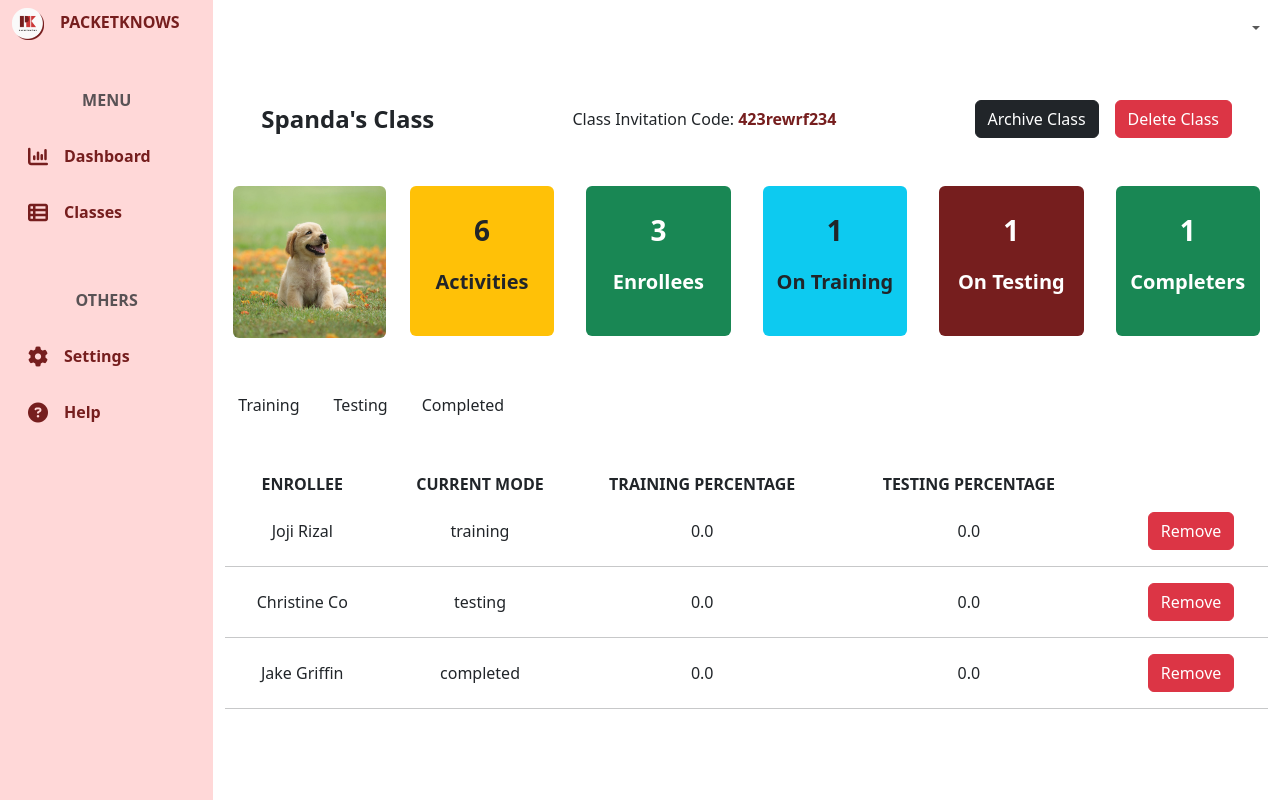
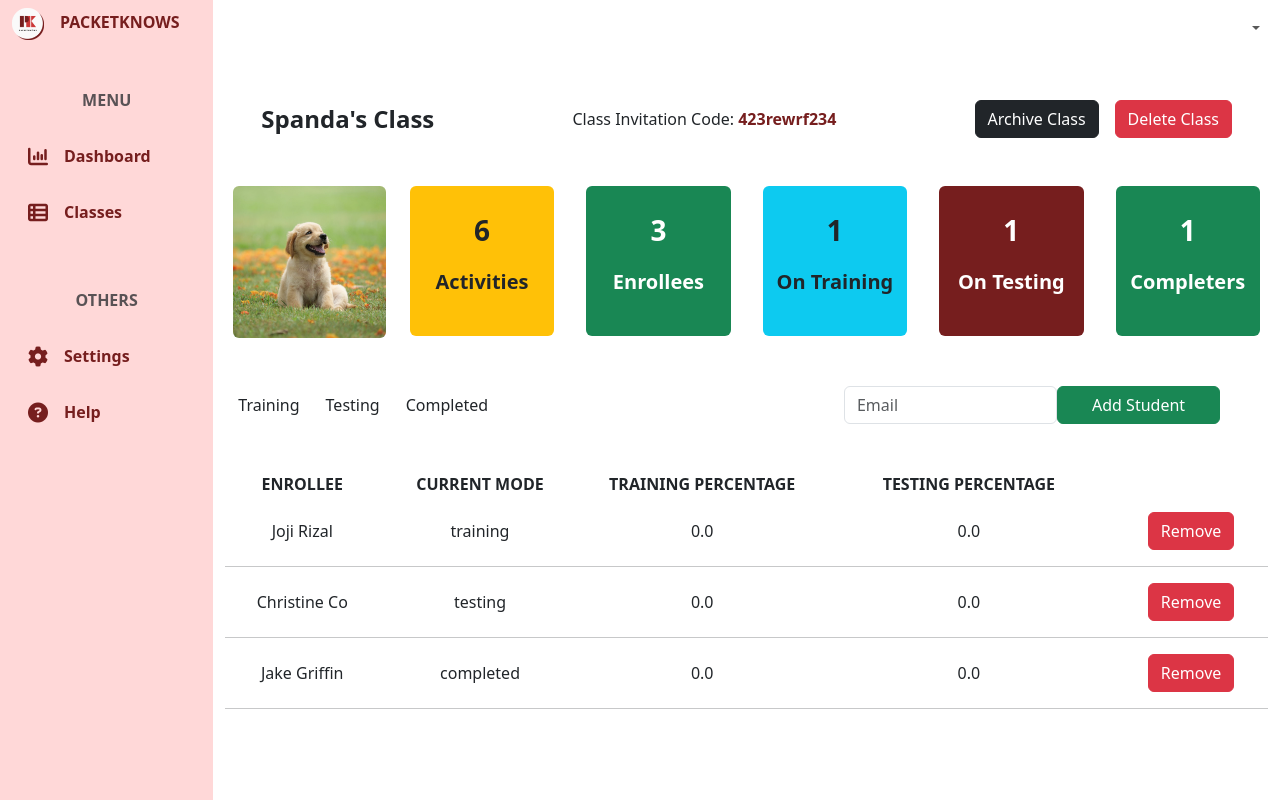
Before and after one commit to ralpkendall-tsu/PacketKnows-2, a Django app: page /classroom/class-dashboard/27/ in a window 1280 px wide. Run offline with Django 4.2, Linux system fonts and the light colour scheme; data comes from the database, SQL or seed files in the repository; both versions use the stored data as it was after the commit; some libraries are stand-ins or nearby versions.

Commit message:
Instructor: Add student enrolled by email

```diff
--- a/classroom/urls.py
+++ b/classroom/urls.py
@@ -18,4 +18,5 @@ urlpatterns = [
     path('delete-class/<int:classID>/', ClassroomViews.DeleteClassView, name='deleteClass'),
     path('remove-student/<int:classID>/<int:userID>', ClassroomViews.RemoveStudentView, name='removeStudent'),
     path('get-students/<int:classroomID>/<str:status>/', ClassroomViews.GetStudentsView, name='getStudents'),
+    path('enroll-student/<int:classroomID>/', ClassroomViews.EnrollStudentView, name='enrollStudent'),
 ]
--- a/classroom/views.py
+++ b/classroom/views.py
@@ -270,3 +270,25 @@ def GetStudentsView(request,classroomID, status):
         context["studentDatas"] = studentDatas
 
     return render(request, 'core/classes/instructor-class-dashboard-student-partial.html', context)
+
+def EnrollStudentView(request, classroomID):
+    if request.method == "POST":
+        studentEmail = request.POST.get("studentEmail")
+
+        try:
+            # Attempt to get the student with the provided email
+            student = get_object_or_404(CustomUser, category__name="Student", email=studentEmail)
+
+            # Check if the student is already enrolled in the classroom
+            if Enrollment.objects.filter(student=student, classroom=classroomID).exists():
+                return JsonResponse({"error": "Student is already enrolled in the classroom."}, status=400)
+
+            # Create a new enrollment
+            enrollment = Enrollment.objects.create(student=student, classroom_id=classroomID)
+
+            return JsonResponse({"message": f"Student {studentEmail} enrolled successfully in the classroom."})
+
+        except CustomUser.DoesNotExist:
+            return JsonResponse({"message": "Student not found with the provided email."}, status=404)
+
+    return JsonResponse({"message": "Invalid request method."}, status=405)
--- a/templates/core/classes/instructor-class-dashboard.html
+++ b/templates/core/classes/instructor-class-dashboard.html
@@ -85,10 +85,20 @@
 
                 <div class="container mt-5 ">
 
-                    <div class="d-flex gap-2 mb-5">
-                        <button class="btn " hx-get="{% url 'classroom:getStudents' classroomID=classroom.id status='training' %}" hx-target="#studentsContainer">Training</button>
-                        <button class="btn " hx-get="{% url 'classroom:getStudents' classroomID=classroom.id status='testing' %}" hx-target="#studentsContainer">Testing</button>
-                        <button class="btn " hx-get="{% url 'classroom:getStudents' classroomID=classroom.id status='completed' %}" hx-target="#studentsContainer">Completed</button>
+                    <div class="d-flex gap-2 mb-5 justify-content-between">
+                        <div class="d-flex">
+                            <button class="btn " hx-get="{% url 'classroom:getStudents' classroomID=classroom.id status='training' %}" hx-target="#studentsContainer">Training</button>
+                            <button class="btn " hx-get="{% url 'classroom:getStudents' classroomID=classroom.id status='testing' %}" hx-target="#studentsContainer">Testing</button>
+                            <button class="btn " hx-get="{% url 'classroom:getStudents' classroomID=classroom.id status='completed' %}" hx-target="#studentsContainer">Completed</button>
+                        </div>
+                        <form hx-post="{% url 'classroom:enrollStudent' classroomID=classroom.id%}" hx-swap="none">
+                            {% csrf_token %}
+                            <div class="d-flex me-5">
+                                <input name="studentEmail" type="text" class="form-control w-100" id="enrollStudent" aria-describedby="enrollStudent" placeholder="Email">
+                                <button type="submit" class="btn btn-success w-75" id="addStudent">Add Student</button>
+                            </div>
+                        </form>
+
                     </div>
 
                     <div class="row text-center fw-bold my-3">
@@ -114,6 +124,7 @@
 <script>
     archiveBtn = document.querySelector("#archiveClassbtn")
     deleteBtn = document.querySelector("#deleteClassbtn")
+    addStudentBtn = document.querySelector("#addStudent")
 
     document.body.addEventListener('htmx:afterRequest', function (event) {
         if (event.detail.elt === archiveBtn) {
@@ -126,6 +137,11 @@
 
             alert(response.message)
             window.location.href = "{% url 'core:classes' %}";
+        }else if (event.detail.elt === addStudentBtn) {
+            var response = JSON.parse(event.detail.xhr.response);
+
+            alert(response.message)
+            window.location.reload();
         }else{
             var response = JSON.parse(event.detail.xhr.response);
 
```
Also changed, not shown: db.sqlite3.
